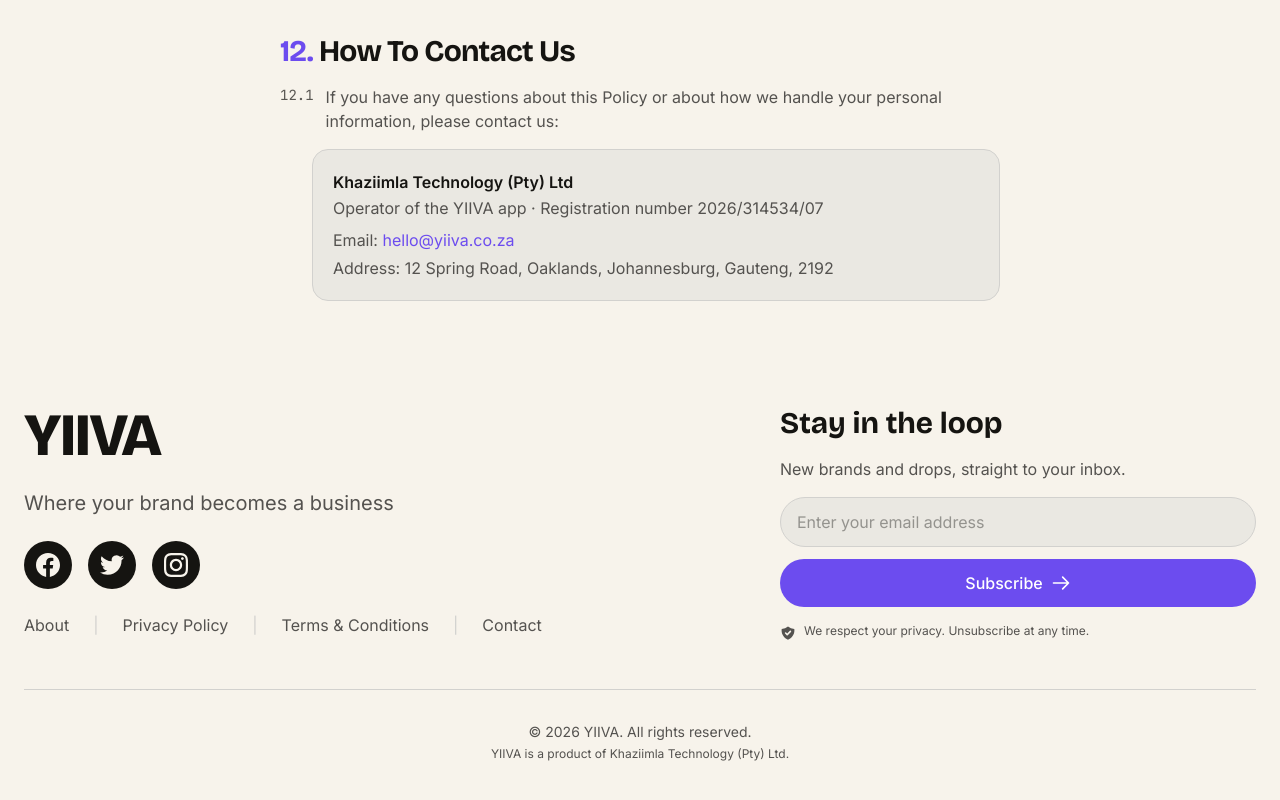
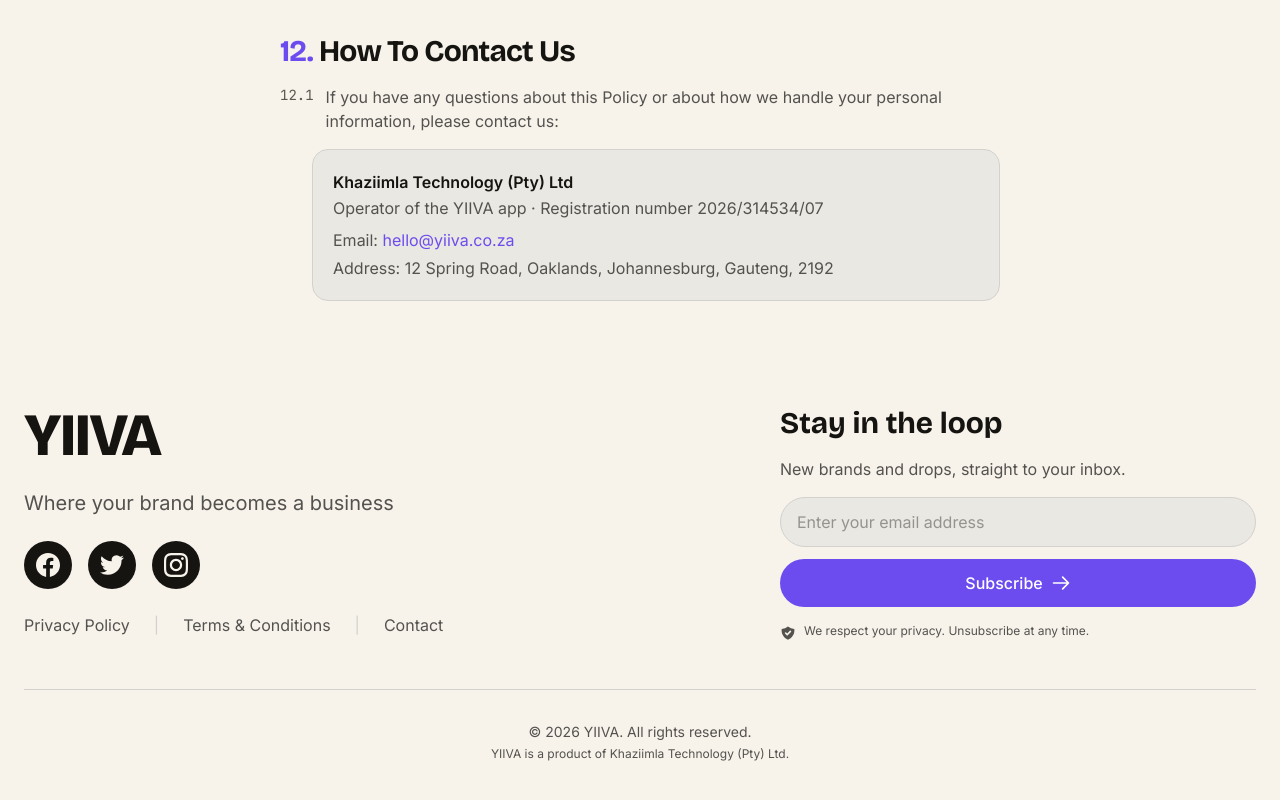
Before and after one commit to khanyi-za/yiiva-final-landing, a Next.js app: page /privacy-policy in a window 1280 px wide. Shown: the part 3143-3943 px from the top of the page. Built offline with nearby package versions, Linux system fonts and the light colour scheme.

Commit message:
Remove dead About link from footer

```diff
--- a/src/components/Footer.tsx
+++ b/src/components/Footer.tsx
@@ -217,8 +217,6 @@
 
             {/* Navigation Links — TODO: link real About page */}
             <div className="flex flex-wrap items-center gap-4 lg:gap-6 text-[var(--color-ink-60)]">
-              <a href="#" className="hover:text-[var(--color-ink)] transition-colors">About</a>
-              <span className="text-[var(--color-sage)]">|</span>
               <a href="/privacy-policy" className="hover:text-[var(--color-ink)] transition-colors">Privacy Policy</a>
               <span className="text-[var(--color-sage)]">|</span>
               <a href="/terms-conditions" className="hover:text-[var(--color-ink)] transition-colors">Terms &amp; Conditions</a>
```
